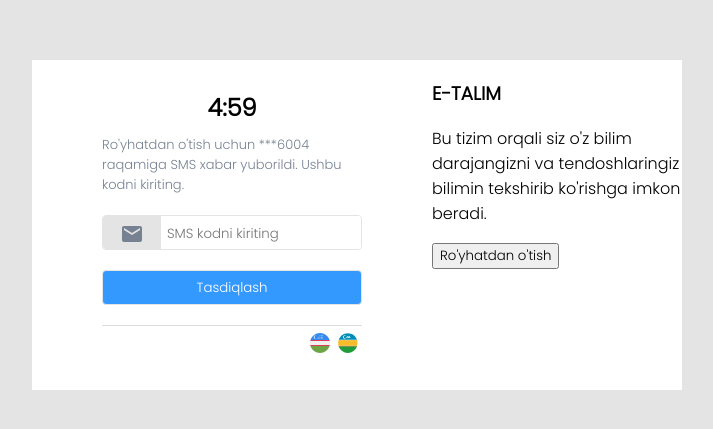
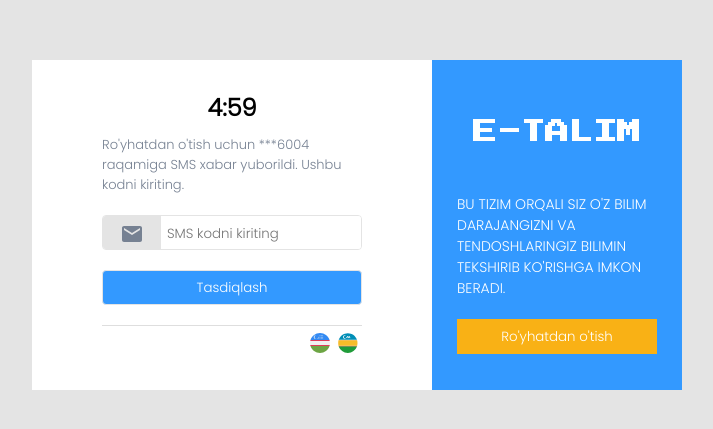
Before and after one commit to JamshidDev/E-talim, a React (Create React App) app: page /smsverification in a window 1280 px wide. Shown: the part 175-604 px from the top of the page, without its empty margins (283-996 px from the left). Built offline with nearby package versions, Linux system fonts and the light colour scheme.

Commit message:
smsverification component fixed in css style

```diff
--- a/src/Components/SmsVerification.js
+++ b/src/Components/SmsVerification.js
@@ -33,13 +33,13 @@ function SmsVerification(){
 
                     </div>
 
-                    <div className="login-sign-up">
-                                <h3 className="ws-logo">E-TALIM</h3>
-                                <p className="ws-info">Bu tizim orqali siz o'z bilim darajangizni va
+                    <div className={smsVerification.login_sign_up}>
+                                <h3 className={smsVerification.ws_logo}>E-TALIM</h3>
+                                <p className={smsVerification.ws_info}>Bu tizim orqali siz o'z bilim darajangizni va
                                     tendoshlaringiz bilimin tekshirib ko'rishga imkon
                                  beradi.
                                 </p>
-                                <button className="btn-singup">Ro'yhatdan o'tish</button>
+                                <button className={smsVerification.btn_singup}>Ro'yhatdan o'tish</button>
 
                     </div>
                 </div>
```
